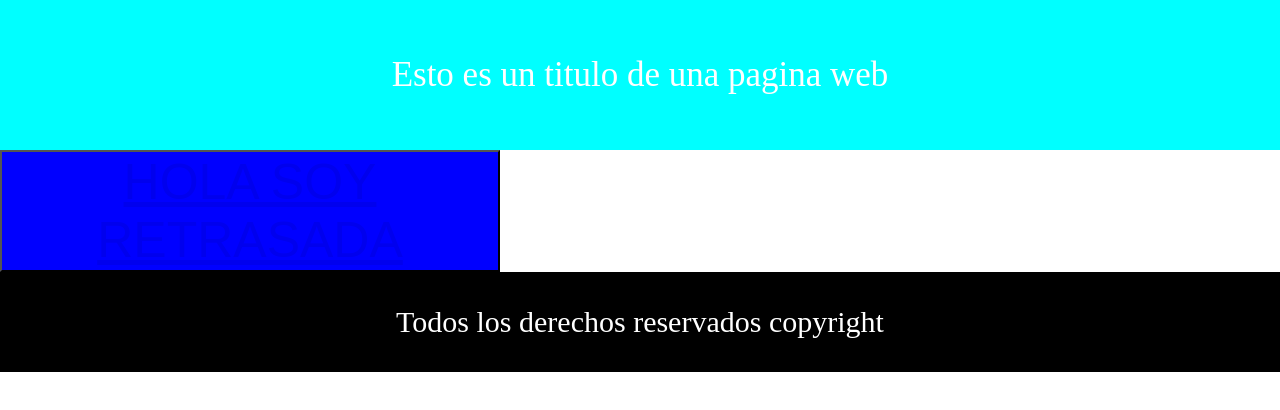
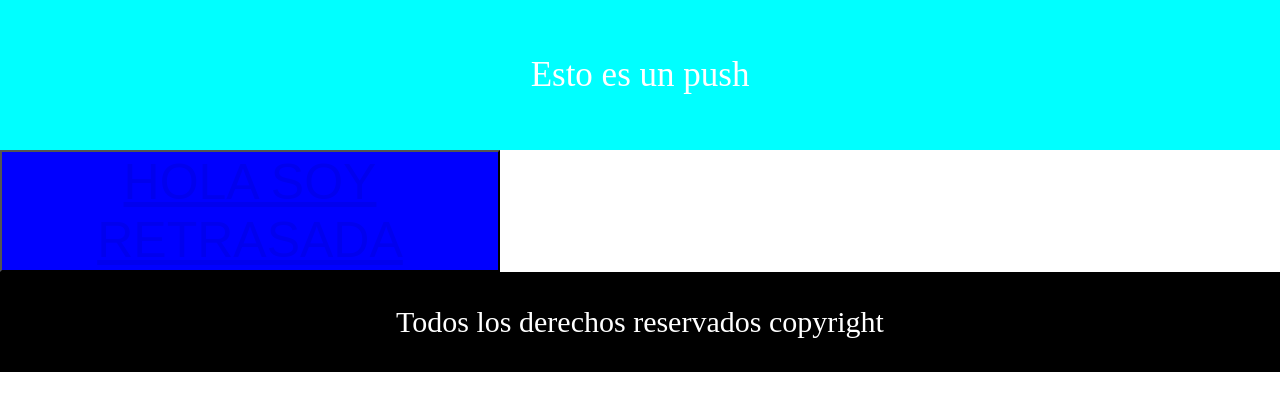
Before and after one commit to Lau451/gitExample, a plain HTML site: page index.html in a window 1280 px wide. Drawn offline with Linux system fonts and the light colour scheme.

Commit message:
Demostrate how is a push

```diff
--- a/index.html
+++ b/index.html
@@ -9,7 +9,7 @@
 </head>
 <body>
     <header>
-        Esto es un titulo de una pagina web
+        Esto es un push
     </header>
     <button class="boton"><a href="http://www.ole.com.ar" target="_blank">HOLA SOY RETRASADA</a></button>
     <footer>Todos los derechos reservados copyright</footer>
```
